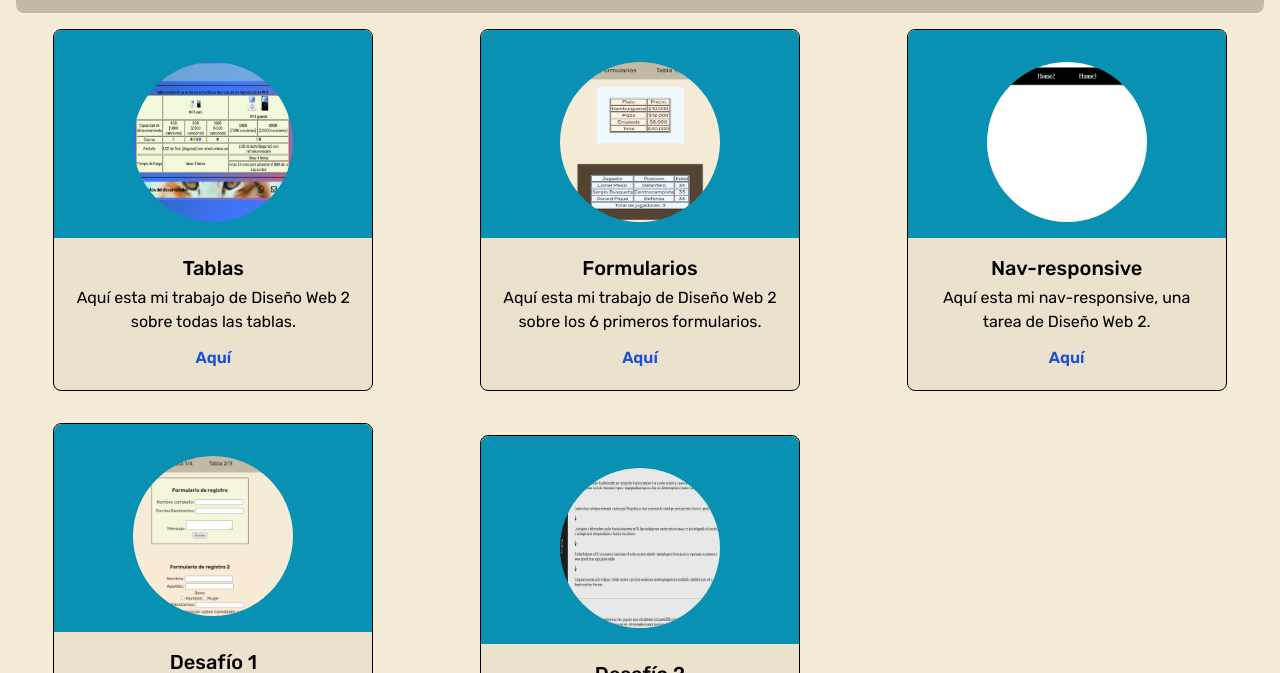
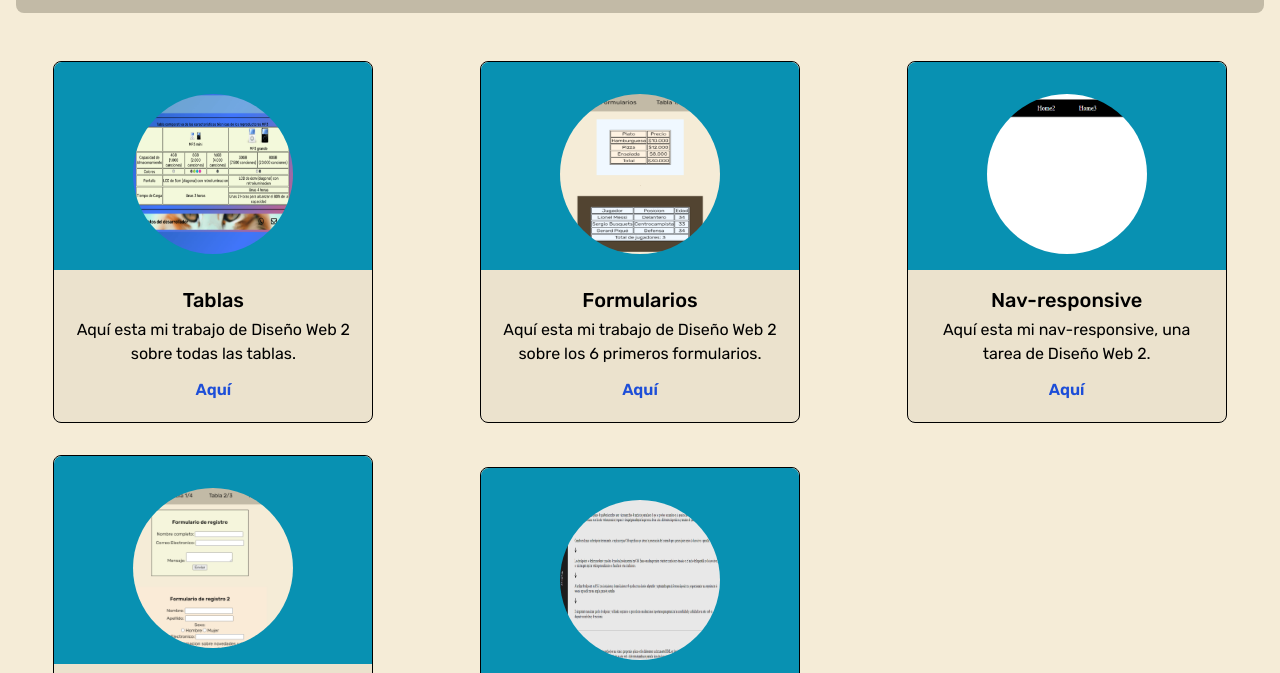
Before and after one commit to FabrizioJordan/fabricioJordanWeb, a plain HTML site: page index.html in a window 1280 px wide. Shown: the part 71-744 px from the top of the page. Drawn offline with Linux system fonts and the light colour scheme.

Commit message:
Margin top Main

```diff
--- a/index.html
+++ b/index.html
@@ -65,7 +65,7 @@
     </section>
   </header>
 
-  <main class="">
+  <main class="mt-12">
 
     <section class="grid justify-center items-center content-center my-grid-1 gap-8 m-4 text-center">
 
```
Also changed, not shown: dist/output.css.
